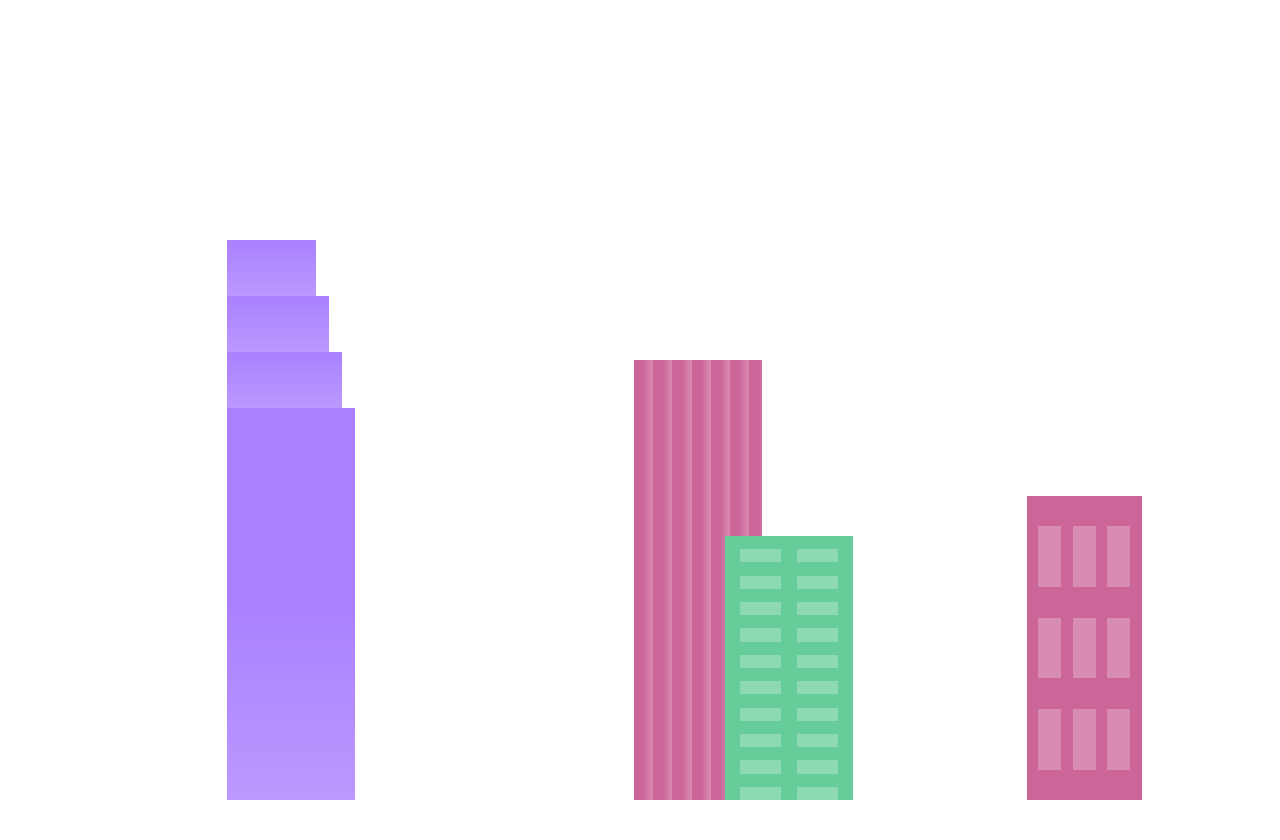
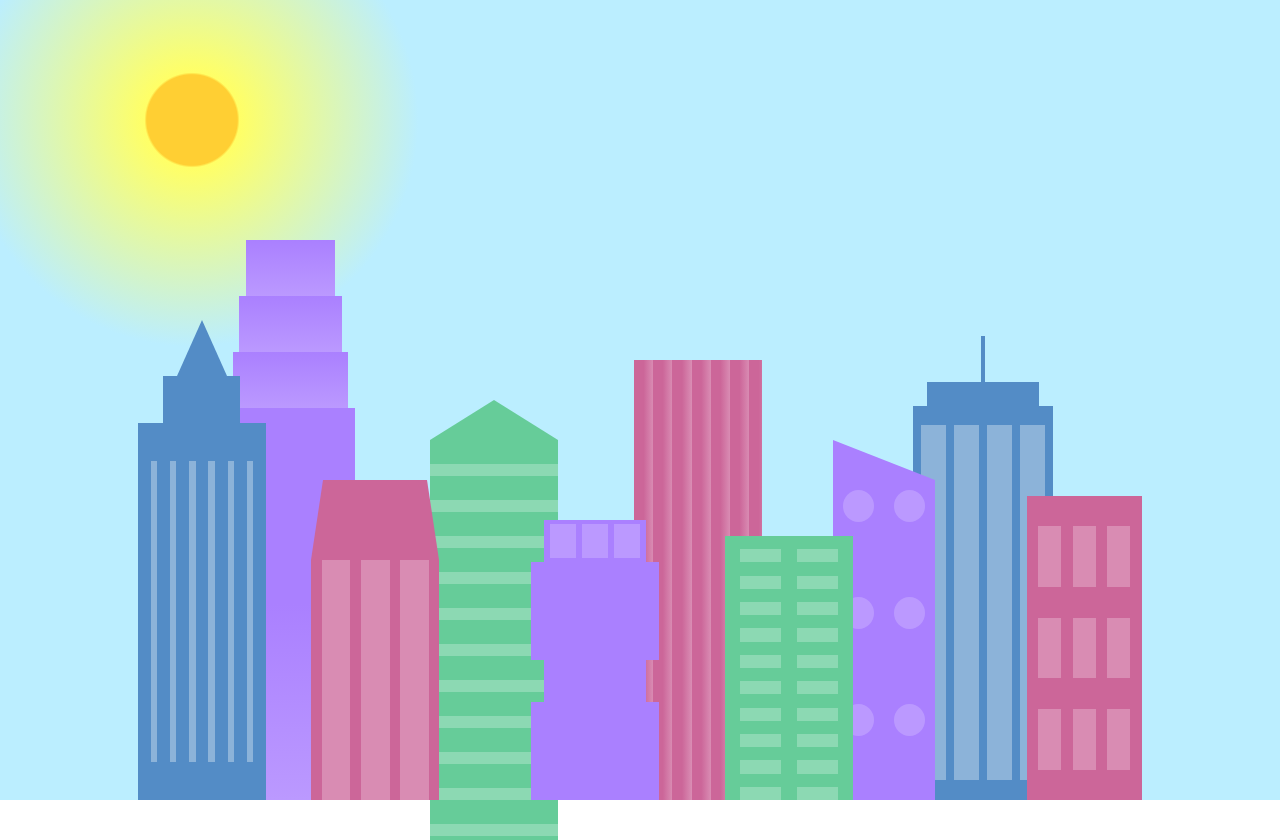
Before and after one commit to rwsully/freecodecamp, a plain HTML site: page Responsive Web Design Certification/Learn CSS Variables by Building a City Skyline/index.html in a window 1280 px wide. Before the commit the page ends 800 px from the top, so only its background shows below. Drawn offline with Linux system fonts and the light colour scheme.

Commit message:
Structure update to accommodate new styling

```diff
--- a/Responsive Web Design Certification/Learn CSS Variables by Building a City Skyline/index.html
+++ b/Responsive Web Design Certification/Learn CSS Variables by Building a City Skyline/index.html
@@ -7,19 +7,31 @@
   </head>
 
   <body>
-    <div class="background-buildings">
+    <div class="background-buildings sky">
       <div></div>
       <div></div>
-      <div class="bb1">
+      <div class="bb1 building-wrap">
         <div class="bb1a bb1-window"></div>
         <div class="bb1b bb1-window"></div>
         <div class="bb1c bb1-window"></div>
         <div class="bb1d"></div>
       </div>
-      <div class="bb2"></div>
+      <div class="bb2">
+        <div class="bb2a"></div>
+        <div class="bb2b"></div>
+      </div>
       <div class="bb3"></div>
       <div></div>
-      <div class="bb4"></div>
+      <div class="bb4 building-wrap">
+        <div class="bb4a"></div>
+        <div class="bb4b"></div>
+        <div class="bb4c window-wrap">
+          <div class="bb4-window"></div>
+          <div class="bb4-window"></div>
+          <div class="bb4-window"></div>
+          <div class="bb4-window"></div>
+        </div>
+      </div>
       <div></div>
       <div></div>
     </div>
@@ -27,11 +39,41 @@
     <div class="foreground-buildings">
       <div></div>
       <div></div>
-      <div class="fb1"></div>
-      <div class="fb2"></div>
+      <div class="fb1 building-wrap">
+        <div class="fb1a"></div>
+        <div class="fb1b"></div>
+        <div class="fb1c"></div>
+      </div>
+      <div class="fb2">
+        <div class="fb2a"></div>
+        <div class="fb2b window-wrap">
+          <div class="fb2-window"></div>
+          <div class="fb2-window"></div>
+          <div class="fb2-window"></div>
+        </div>
+      </div>
       <div></div>
-      <div class="fb3"></div>
-      <div class="fb4"></div>
+      <div class="fb3 building-wrap">
+        <div class="fb3a window-wrap">
+          <div class="fb3-window"></div>
+          <div class="fb3-window"></div>
+          <div class="fb3-window"></div>
+        </div>
+        <div class="fb3b"></div>
+        <div class="fb3a"></div>
+        <div class="fb3b"></div>
+      </div>
+      <div class="fb4">
+        <div class="fb4a"></div>
+        <div class="fb4b">
+          <div class="fb4-window"></div>
+          <div class="fb4-window"></div>
+          <div class="fb4-window"></div>
+          <div class="fb4-window"></div>
+          <div class="fb4-window"></div>
+          <div class="fb4-window"></div>
+        </div>
+      </div>
       <div class="fb5"></div>
       <div class="fb6"></div>
       <div></div>
```
